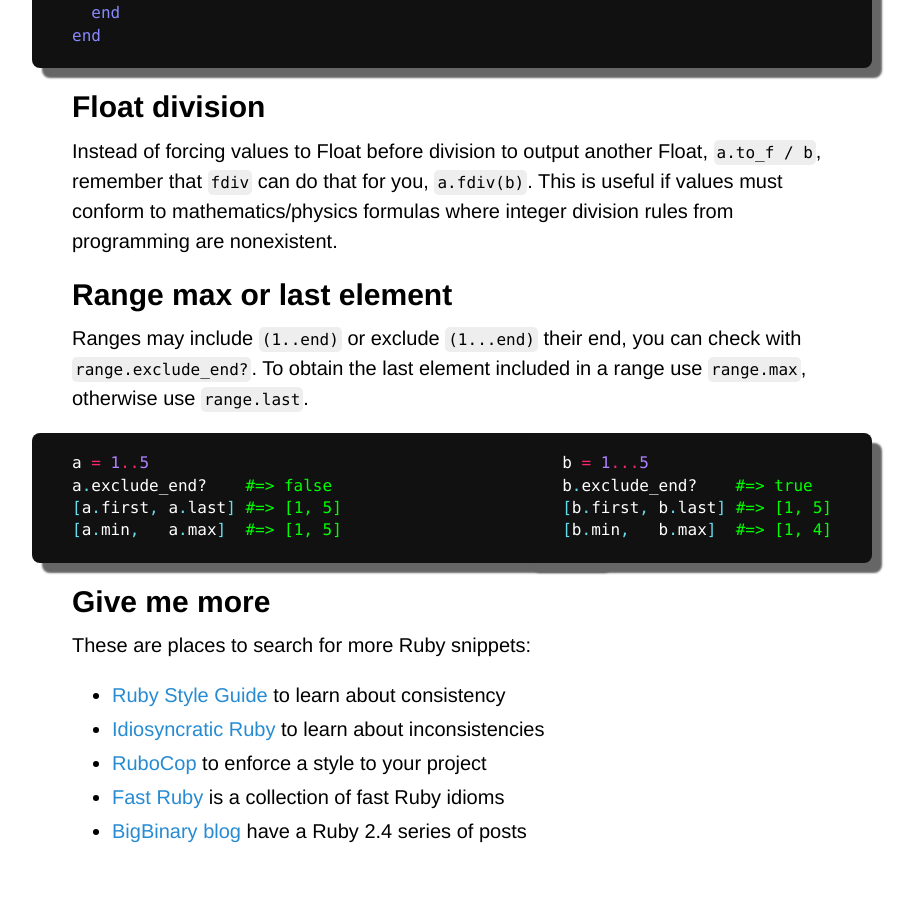
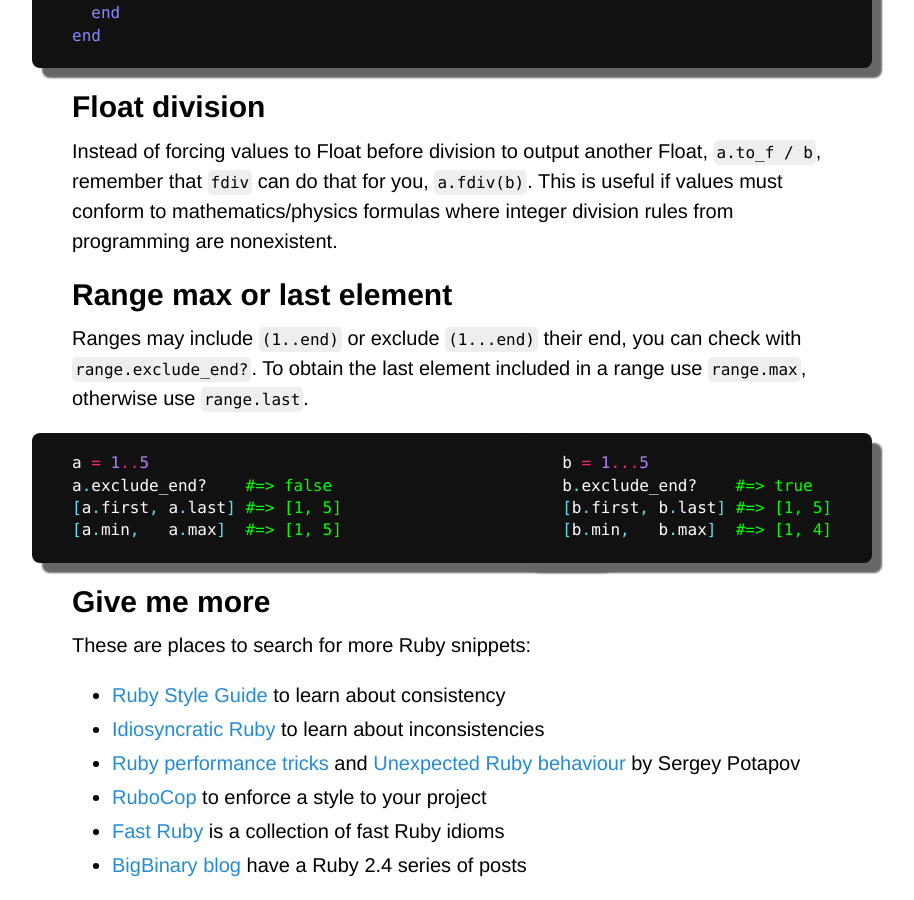
Before and after one commit to Maumagnaguagno/maumagnaguagno.github.io, a Jekyll site: the page built from ruby.md, in a window 1280 px wide and 900 px high, scrolled down 5594 px. Shown: the whole window, without its empty margins (188-1102 px from the left). Built offline with Jekyll 4.4.1, drawn with Linux system fonts in a browser that asks for light colours; our own code applies the rules of GitHub Pages for plain Markdown files; before the commit the page ends 6460 px from its top, so only the background shows below that.

Commit message:
Add Sergey Potapov links to Ruby

```diff
--- a/ruby.md
+++ b/ruby.md
@@ -281,6 +281,7 @@ b.exclude_end?    #=> true
 These are places to search for more Ruby snippets:
 - [Ruby Style Guide](https://github.com/bbatsov/ruby-style-guide) to learn about consistency
 - [Idiosyncratic Ruby](https://idiosyncratic-ruby.com/) to learn about inconsistencies
+- [Ruby performance tricks](https://www.greyblake.com/blog/2012-09-01-ruby-perfomance-tricks/) and [Unexpected Ruby behaviour](https://www.greyblake.com/blog/2012-08-10-unexpected-ruby-behaviour/) by Sergey Potapov
 - [RuboCop](http://batsov.com/rubocop/) to enforce a style to your project
 - [Fast Ruby](https://github.com/JuanitoFatas/fast-ruby) is a collection of fast Ruby idioms
 - [BigBinary blog](https://blog.bigbinary.com/categories/Ruby-2-4) have a Ruby 2.4 series of posts
```
